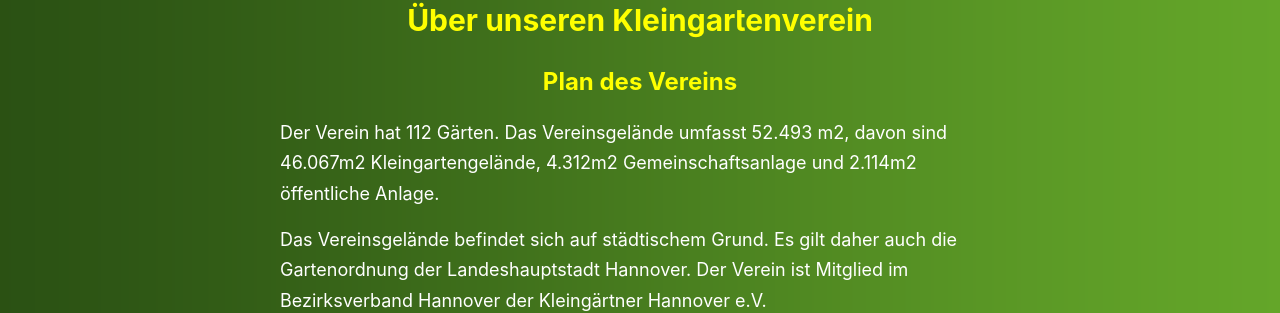
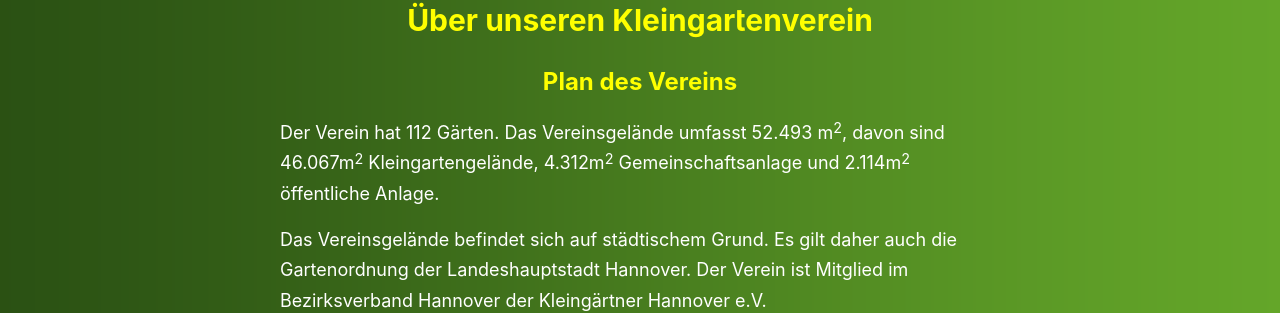
Before and after one commit to der-Frankie/kgv-website-dev.github.io, a Jekyll site: the page built from _pages/verein.md, in a window 1280 px wide. Shown: the part 253-566 px from the top of the page. Built offline with Jekyll 4.4.1, drawn with Linux system fonts in a browser that asks for light colours.

Commit message:
fixed css on <sup> und <sub>

```diff
--- a/assets/style.scss
+++ b/assets/style.scss
@@ -232,6 +232,16 @@ p > img {
 .date {
   font-style: italic;
   color: $gray;
+}
+
+sup, sub {
+  font-size: 80%;
+  position: relative;
+  vertical-align: baseline;
+  top: -0.4em;
+}
+sub {
+  top: 0.4em;
 }
 
 // Specify the color of the selection
```
